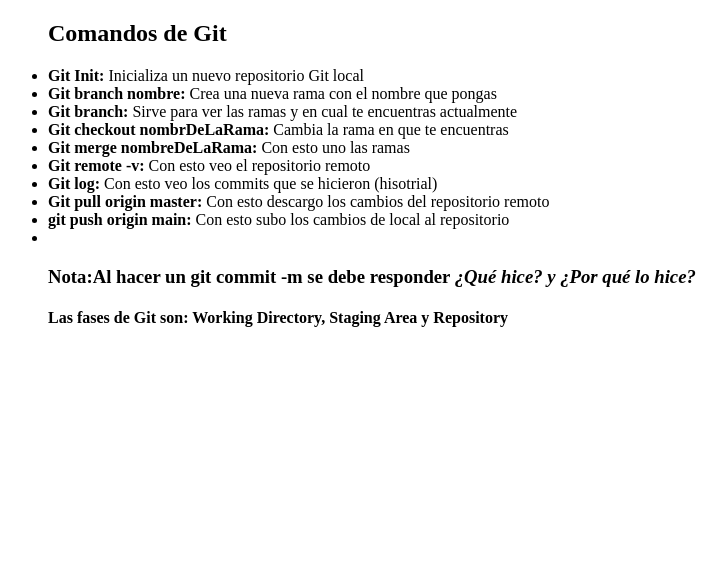
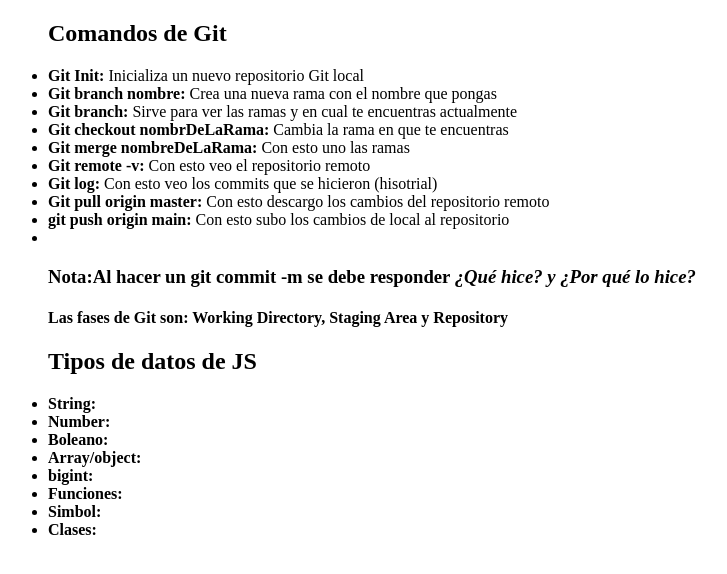
Before and after one commit to ManuJRS/Clases_Js, a plain HTML site: page index.html in a window 1280 px wide. Shown: the whole page, without its empty margins (0-727 px from the left). Drawn offline with Linux system fonts and the light colour scheme.

Commit message:
index actualizacion

```diff
--- a/index.html
+++ b/index.html
@@ -24,7 +24,19 @@
         <h3><strong>Nota:</strong>Al hacer un git commit -m se debe responder <i>¿Qué hice? y ¿Por qué lo hice?</i></h3>
         <h4>Las fases de Git son: Working Directory, Staging Area y Repository</h4>
     </ul>
+
+    <ul>
+        <h2>Tipos de datos de JS</h2>
+        <li><strong>String:</strong></li>
+        <li><strong>Number:</strong></li>
+        <li><strong>Boleano:</strong></li>
+        <li><strong>Array/object:</strong></li>
+        <li><strong>bigint:</strong></li>
+        <li><strong>Funciones:</strong></li>
+        <li><strong>Simbol:</strong></li>
+        <li><strong>Clases:</strong></li>
+    </ul>
 </body>
-<script src="/js/ejerciciosObjetos.js"></script>
+<script src="/js/funciones.js"></script>
 
 </html>
```
